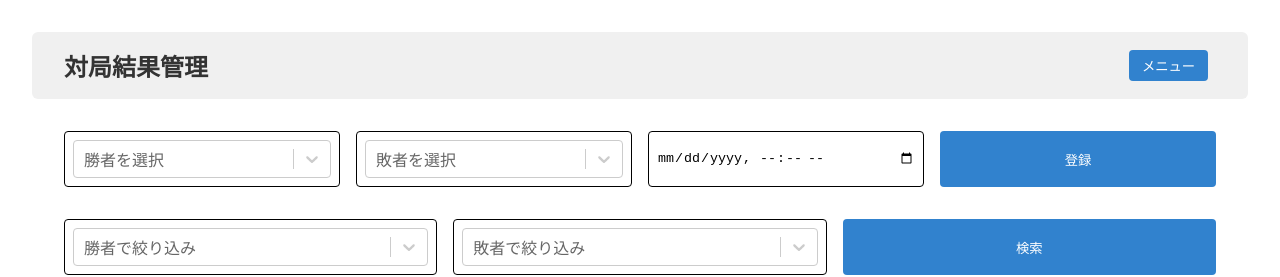
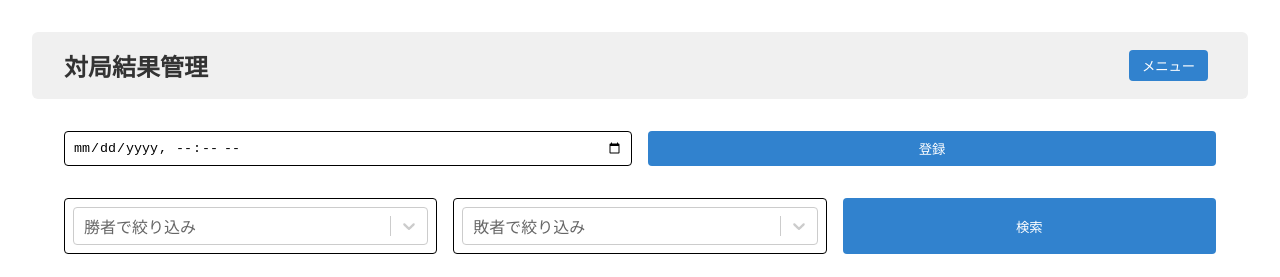
Before and after one commit to inunu1/next-rate, a Next.js app in the folder next-rate/: page /results in a window 1280 px wide. Shown: the top 277 px of the page. Built offline with nearby package versions, Linux system fonts and the light colour scheme; no server answers; the database is empty; sample sign-in values are in the browser's storage.

Commit message:
正しい場所へ

```diff
--- a/next-rate/src/app/results/ResultsClient.tsx
+++ b/next-rate/src/app/results/ResultsClient.tsx
@@ -88,7 +88,7 @@ export default function ResultsClient({ players, results }: Props) {
         }}
       />
 
-      {/* 登録フォーム */}
+      {/* 登録フォーム（勝者／敗者セレクト削除済み） */}
       <form
         action="/results/register"
         method="post"
@@ -100,20 +100,6 @@ export default function ResultsClient({ players, results }: Props) {
           await handleRecalculate();
         }}
       >
-        <Select
-          name="winnerId"
-          options={playerOptions}
-          placeholder="勝者を選択"
-          styles={customSelectStyles}
-          className={styles.input}
-        />
-        <Select
-          name="loserId"
-          options={playerOptions}
-          placeholder="敗者を選択"
-          styles={customSelectStyles}
-          className={styles.input}
-        />
         <input
           type="datetime-local"
           name="playedAt"
@@ -125,7 +111,7 @@ export default function ResultsClient({ players, results }: Props) {
         </button>
       </form>
 
-      {/* 検索フォーム */}
+      {/* 検索付きセレクトを登録フォームの位置に配置 */}
       <div className={styles.formBar}>
         <Select
           options={playerOptions}
```
